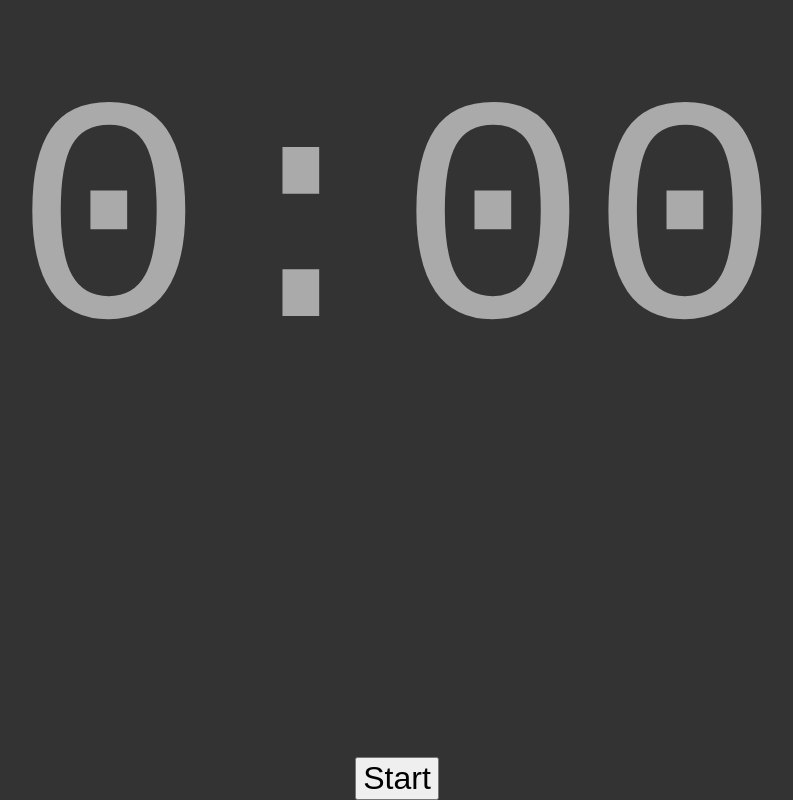
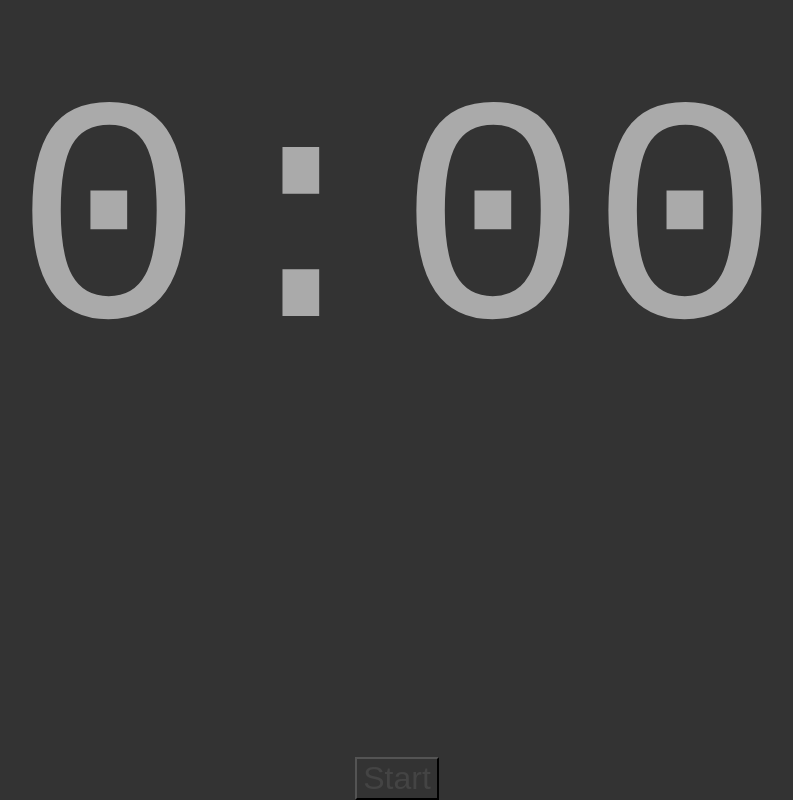
Before and after one commit to their-sober-press/mountroyalyork.com, a plain HTML site: page timer/index.html in a window 1280 px wide. Shown: the whole page, without its empty margins (243-1036 px from the left). Drawn offline with Linux system fonts and the light colour scheme.

Commit message:
Update button colour to make less conspicuous

```diff
--- a/timer/style.css
+++ b/timer/style.css
@@ -17,4 +17,6 @@ body {
 
 #start-stop {
     font-size: 2em;
+    color: #444;
+    background-color: #333;
 }
```
